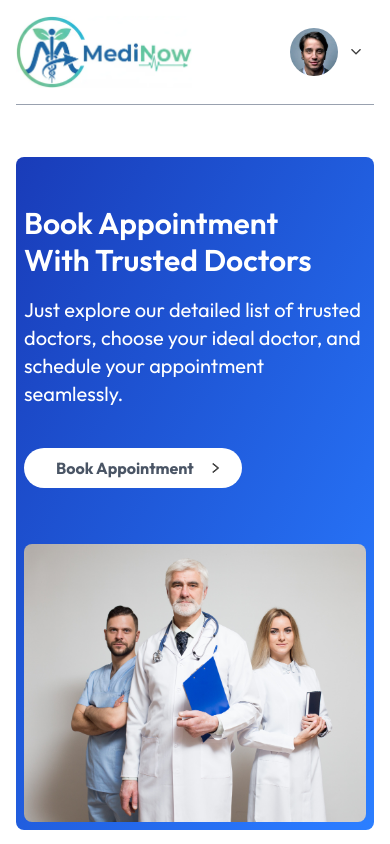
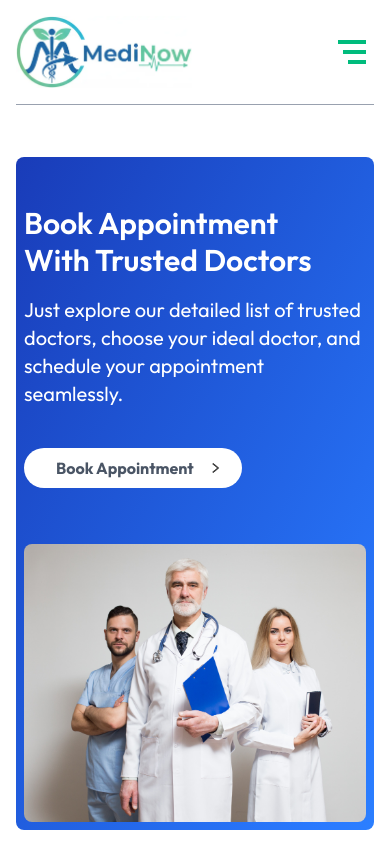
Before and after one commit to Alex-B012/Medinow-init, a React (Vite) app in the folder frontend/: page / in a window 390 px wide. Shown: the top 844 px of the page. Built offline with nearby package versions, Linux system fonts and the light colour scheme.

Commit message:
mobile menu - in progress

```diff
--- a/frontend/src/App.jsx
+++ b/frontend/src/App.jsx
@@ -12,7 +12,7 @@ import Appointment from "./pages/Appointment/Appointment";
 import PrivacyPolicy from "./pages/PrivacyPolicy.jsx";
 import NotFound from "./pages/NotFound/NotFound";
 
-import Navbar from "./layouts/Navbar";
+import Navbar from "./layouts/Navbar/Navbar";
 import Footer from "./layouts/Footer";
 import ScrollToTop from "./components/ScrollToTop.jsx";
 
--- /dev/null
+++ b/frontend/src/components/HamburgerMenu.jsx
@@ -0,0 +1,23 @@
+const HamburgerMenu = ({ showMenu, setShowMenu }) => {
+  return (
+    <div
+      className="hamburger-menu w-9 h-9 group cursor-pointer mr-1 md:hidden z-50 flex justify-center items-center"
+      onClick={() => setShowMenu((prev) => !prev)}
+    >
+      {showMenu ? (
+        <div className="hamburger-menu__close w-6 mb-1 flex relative">
+          <div className="w-full bg-emerald-500 h-1 group-hover:bg-emerald-600 transition-colors duration-700 absolute rotate-45"></div>
+          <div className="w-full bg-emerald-500 h-1 group-hover:bg-emerald-600 transition-colors duration-700 absolute -rotate-45"></div>
+        </div>
+      ) : (
+        <div className="hamburger-menu__open w-7 flex flex-col items-end gap-1.5">
+          <div className="w-full bg-emerald-500 h-1 group-hover:bg-emerald-600 transition-colors duration-700"></div>
+          <div className="w-[83%] bg-emerald-500 h-1 group-hover:bg-emerald-600 transition-colors duration-700"></div>
+          <div className="w-[66%] bg-emerald-500 h-1 group-hover:bg-emerald-600 transition-colors duration-700"></div>
+        </div>
+      )}
+    </div>
+  );
+};
+
+export default HamburgerMenu;
--- a/frontend/src/layouts/Navbar.jsx
+++ /dev/null
@@ -1,79 +0,0 @@
-import { NavLink, useNavigate } from "react-router-dom";
-import { auth_links, navbar_links } from "../data/links";
-import Logo from "../components/Logo";
-import { useState } from "react";
-import { assets } from "../assets/assets";
-
-const Navbar = () => {
-  const navigate = useNavigate();
-
-  // const [showMenu, setShowMenu] = useState(false);
-  const [token, setShowToken] = useState(true);
-
-  return (
-    <div className="navbar flex items-center justify-between text-sm py-4 mb-5 border-b border-b-gray-400">
-      <Logo isLink={true} />
-      <ul className="navbar__links items-start gap-5 font-medium hidden md:flex">
-        {navbar_links.map((link) => (
-          <NavLink
-            to={link.path}
-            className="navbar__link uppercase py-1 hover:text-emerald-400"
-            key={link.name}
-            activeClassName="active"
-          >
-            <li className="navbar__li py-1"> {link.name}</li>
-            <hr className="navbar__hr border-none outline-none h-0.5 bg-emerald-400 secondary w-3/5 m-auto opacity-0" />
-          </NavLink>
-        ))}
-      </ul>
-      <div className="navbar__button-container flex items-center gap-4 ">
-        {token ? (
-          <div className="navbar__profile-wrapper flex items-center justify-end gap-2 cursor-pointer group relative">
-            <img
-              src={assets.profile_pic}
-              alt="profile image"
-              className="w-12 h-12 rounded-full "
-            />
-            <img
-              className="w-5"
-              src={assets.dropdown_icon}
-              alt="dropdown icon"
-            />
-            <div className="navbar__profile-container">
-              <div className="navbar__profile-menu w-36 absolute right-0 top-full bg-gray-50 rounded-lg shadow-lg p-4 opacity-0 invisible group-hover:opacity-100 group-hover:visible transition-opacity duration-300 z-100">
-                {auth_links.map((link) => {
-                  if (link.name === "Login") return null;
-                  const logout = link.name === "Logout" ? true : false;
-
-                  return (
-                    <NavLink
-                      to={link.path}
-                      className="navbar__profile-link py-1"
-                      key={link.name}
-                    >
-                      <p
-                        className="navbar__li py-1 hover:text-emerald-400"
-                        onClick={() => logout && setShowToken(false)}
-                      >
-                        {link.name}
-                      </p>
-                    </NavLink>
-                  );
-                })}
-              </div>
-            </div>
-          </div>
-        ) : (
-          <button
-            onClick={() => navigate(auth_links[0].path)}
-            className="navbar__button w-35 py-3 bg-blue-900 text-white rounded-full font-light cursor-pointer transition-colors duration-700 hover:bg-blue-800 md:block md:w-28 md:py-2 lg:w-35 lg:py-3"
-          >
-            Create account
-          </button>
-        )}
-      </div>
-    </div>
-  );
-};
-
-export default Navbar;
--- /dev/null
+++ b/frontend/src/layouts/Navbar/MobileMenu.jsx
@@ -0,0 +1,11 @@
+import Logo from "../../components/Logo";
+
+const MobileMenu = () => {
+  return (
+    <div className="mobile-menu fixed inset-0 bg-white opacity-90 z-40 flex flex-col items-center pt-[10vw]">
+      <Logo className="" />
+    </div>
+  );
+};
+
+export default MobileMenu;
--- /dev/null
+++ b/frontend/src/layouts/Navbar/Navbar.jsx
@@ -0,0 +1,46 @@
+import { useState } from "react";
+import { useNavigate } from "react-router-dom";
+import { auth_links, navbar_links } from "../../data/links";
+import { assets } from "../../assets/assets";
+
+import Logo from "../../components/Logo";
+import NavbarLinks from "./NavbarLinks";
+import NavbarProfile from "./NavbarProfile";
+import HamburgerMenu from "../../components/HamburgerMenu";
+import MobileMenu from "./MobileMenu";
+
+const Navbar = () => {
+  const navigate = useNavigate();
+
+  const [showMenu, setShowMenu] = useState(false);
+  const [token, setShowToken] = useState(true);
+
+  return (
+    <div className="navbar flex items-center justify-between text-sm py-4 mb-5 border-b border-b-gray-400">
+      <Logo isLink={true} />
+      <NavbarLinks data={navbar_links} />
+
+      <div className="navbar__button-container items-center gap-4 hidden md:flex">
+        {token ? (
+          <NavbarProfile
+            assets={assets}
+            auth_links={auth_links}
+            setShowToken={setShowToken}
+          />
+        ) : (
+          <button
+            onClick={() => navigate(auth_links[0].path)}
+            className="navbar__button w-35 py-3 bg-blue-900 text-white rounded-full font-light cursor-pointer transition-colors duration-700 hover:bg-blue-800 md:block md:w-28 md:py-2 lg:w-35 lg:py-3"
+          >
+            Create account
+          </button>
+        )}
+        {/* <img src={"menu_btn"} alt="Menu button" /> */}
+      </div>
+      <HamburgerMenu showMenu={showMenu} setShowMenu={setShowMenu} />
+      {showMenu && <MobileMenu />}
+    </div>
+  );
+};
+
+export default Navbar;
--- /dev/null
+++ b/frontend/src/layouts/Navbar/NavbarLinks.jsx
@@ -0,0 +1,21 @@
+import { NavLink } from "react-router-dom";
+
+const NavbarLinks = ({ data }) => {
+  return (
+    <ul className="navbar-links items-start gap-5 font-medium hidden md:flex">
+      {data.map((link) => (
+        <NavLink
+          to={link.path}
+          className="navbar-links__link uppercase py-1 hover:text-emerald-400"
+          key={link.name}
+          activeClassName="active"
+        >
+          <li className="navbar-links__li py-1"> {link.name}</li>
+          <hr className="navbar-links__hr border-none outline-none h-0.5 bg-emerald-400 secondary w-3/5 m-auto opacity-0" />
+        </NavLink>
+      ))}
+    </ul>
+  );
+};
+
+export default NavbarLinks;
--- /dev/null
+++ b/frontend/src/layouts/Navbar/NavbarProfile.jsx
@@ -0,0 +1,39 @@
+import { NavLink } from "react-router-dom";
+
+const NavbarProfile = ({ assets, auth_links, setShowToken }) => {
+  return (
+    <div className="navbar__profile-wrapper flex items-center justify-end gap-2 cursor-pointer group relative">
+      <img
+        src={assets.profile_pic}
+        alt="profile image"
+        className="w-12 h-12 rounded-full "
+      />
+      <img className="w-5" src={assets.dropdown_icon} alt="dropdown icon" />
+      <div className="navbar__profile-container">
+        <div className="navbar__profile-menu w-36 absolute right-0 top-full bg-gray-50 rounded-lg shadow-lg p-4 opacity-0 invisible group-hover:opacity-100 group-hover:visible transition-opacity duration-300 z-100">
+          {auth_links.map((link) => {
+            if (link.name === "Login") return null;
+            const logout = link.name === "Logout" ? true : false;
+
+            return (
+              <NavLink
+                to={link.path}
+                className="navbar__profile-link py-1"
+                key={link.name}
+              >
+                <p
+                  className="navbar__li py-1 hover:text-emerald-400"
+                  onClick={() => logout && setShowToken(false)}
+                >
+                  {link.name}
+                </p>
+              </NavLink>
+            );
+          })}
+        </div>
+      </div>
+    </div>
+  );
+};
+
+export default NavbarProfile;
--- a/frontend/src/pages/MyAppointments/MyAppointments.jsx
+++ b/frontend/src/pages/MyAppointments/MyAppointments.jsx
@@ -9,15 +9,18 @@ const MyAppointments = () => {
   return (
     <div className="my-appointments w-full pb-10 flex flex-col gap-6">
       <TitleDescription title={"My Appointments"} case_class={"uppercase"} />
+
       <p className="my-appointments__text pb-3 font-medium text-zinc-600 border-b border-gray-300  ">
         My Appointment
       </p>
+
       {doctors.slice(0, 2).map((doctor) => (
         <div
           className="my-appointments__card pb-8 py-2 flex flex-col items-center gap-8 border-b border-gray-300 sm:flex-row sm:items-start"
           key={doctor.id}
         >
           <img className="my-appointments__img w-40 h-56" src={doctor.image} />
+
           <div className="my-appointments__doctor-info flex flex-col gap-6 text-sm text-zinc-600">
             <div>
               <p className="text-neutral-800 font-semibold text-lg">
@@ -25,11 +28,13 @@ const MyAppointments = () => {
               </p>
               <p>{doctor.specialty}</p>
             </div>
+
             <div>
               <p className="text-zinc-700 font-semibold mb-1">Address:</p>
               <p className="">{doctor.address.line1}</p>
               <p className="">{doctor.address.line2}</p>
             </div>
+
             <p>
               <span className="text-zinc-700 font-semibold mr-2 flex w-fit">
                 Date & Time:
@@ -42,6 +47,7 @@ const MyAppointments = () => {
             <button className="px-2 py-1 text-stone-500 text-center border rounded cursor-pointer hover:border-emerald-400 hover:bg-emerald-400 hover:text-white transition-colors duration-700 min-[400px]:py-2 min-[400px]:px-4">
               Pay Online
             </button>
+
             <button className="px-2 py-1 text-stone-500 text-center border rounded cursor-pointer hover:border-red-400 hover:bg-red-400 hover:text-white transition-colors duration-700 min-[400px]:py-2 min-[400px]:px-4">
               Cancel appointment
             </button>
```
